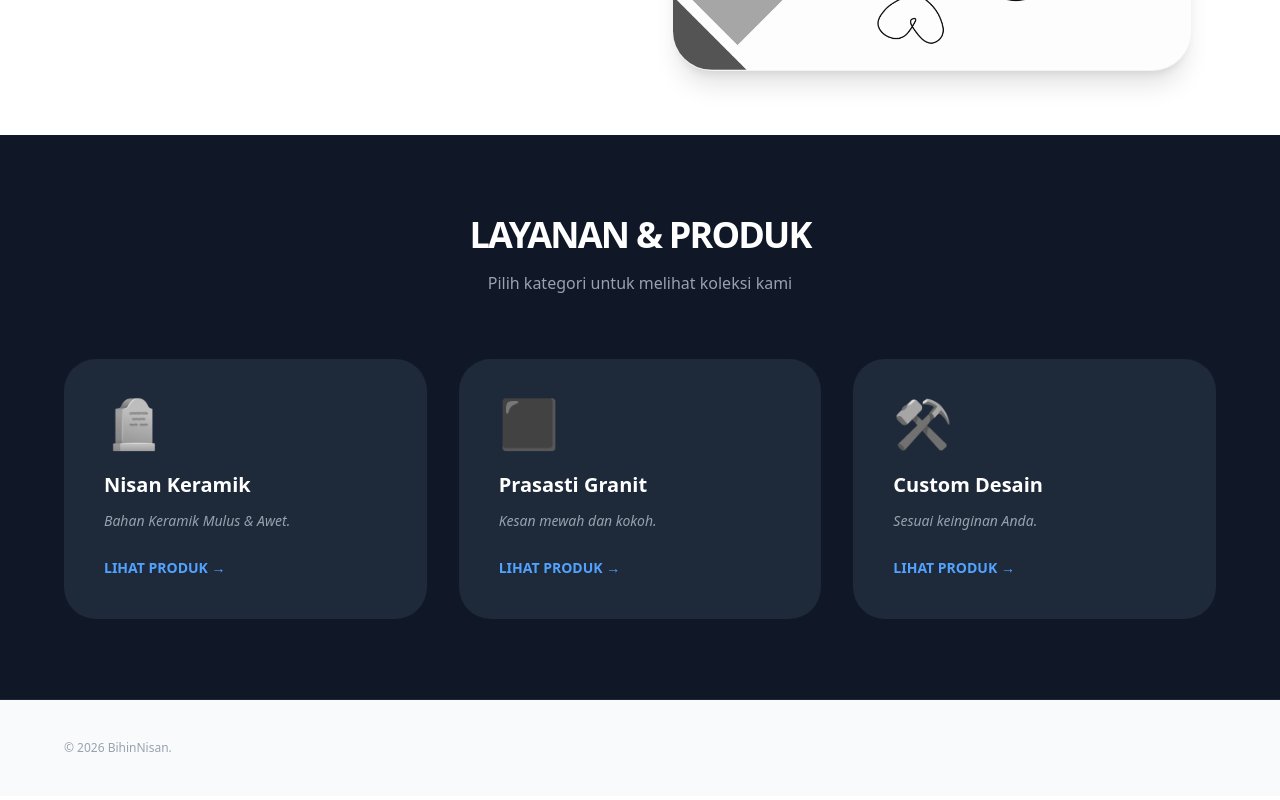
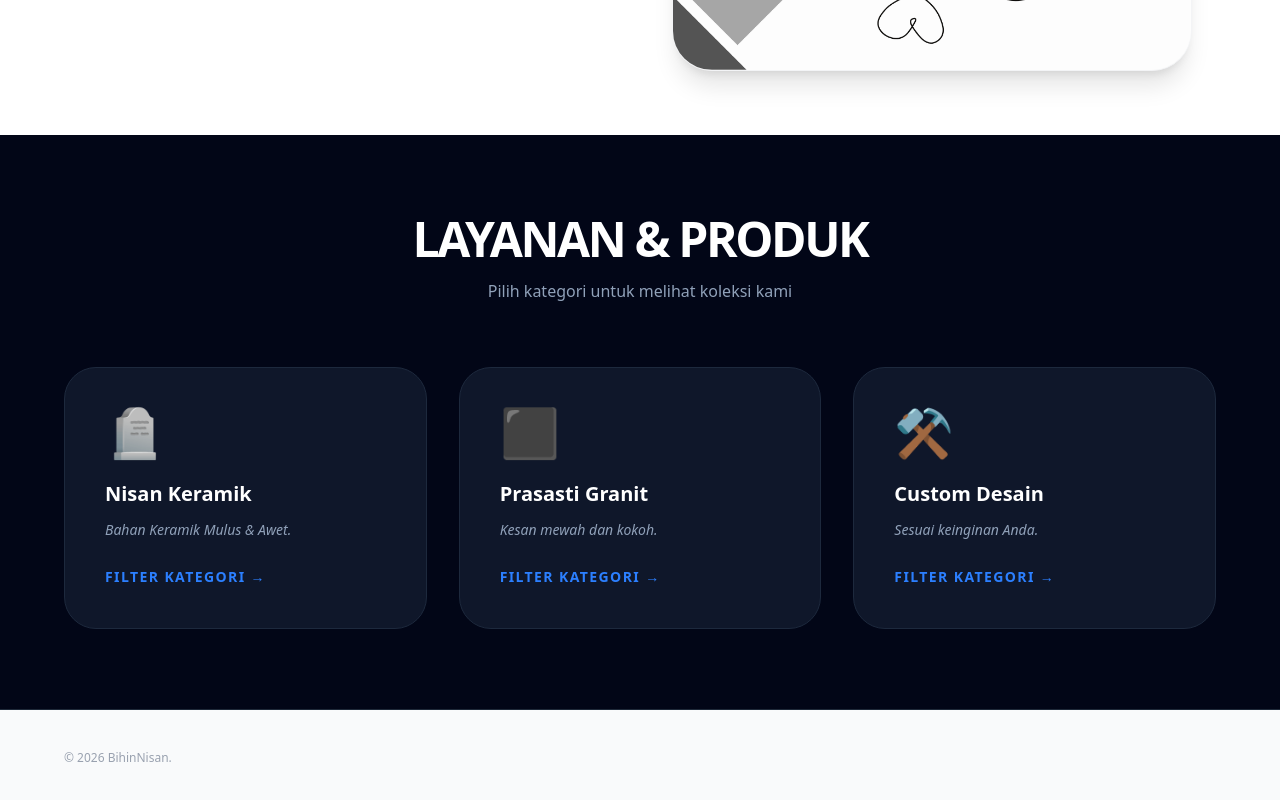
Before and after one commit to RyooCompany/Web-Nisan, a Next.js app: page / in a window 1280 px wide. Shown: the part 1109-1909 px from the top of the page. Built offline with nearby package versions, Linux system fonts and the light colour scheme.

Commit message:
fix: mengembalikan fungsi filter pada kategori di halaman utama

```diff
--- a/app/page.js
+++ b/app/page.js
@@ -1,21 +1,10 @@
 "use client";
-import { useState } from 'react';
 import Link from 'next/link';
-import CheckoutModal from "@/components/CheckoutModal";
 
 export const dynamic = 'force-dynamic';
 
 export default function CompanyProfile() {
   const noWA = "6281214562122";
-
-  // State untuk menyimpan produk yang dipilih pembeli
-  const [produkTerpilih, setProdukTerpilih] = useState(null);
-
-  // Fungsi pembantu agar tombol "LIHAT PRODUK" bisa membuka modal
-  const bukaModal = (e, nama, harga, kategori) => {
-    e.preventDefault(); // Mencegah Link berpindah halaman secara default
-    setProdukTerpilih({ nama, harga, kategori });
-  };
 
   return (
     <div className="min-h-screen bg-white text-gray-800 font-sans scroll-smooth">
@@ -55,6 +44,7 @@ export default function CompanyProfile() {
           </div>
         </div>
 
+        {/* LOGO FULL */}
         <div className="order-1 md:order-2 bg-gray-50 aspect-square rounded-[32px] md:rounded-[40px] overflow-hidden shadow-xl border border-gray-100 relative group p-0">
           <img
             src="/logo(1).png"
@@ -65,46 +55,37 @@ export default function CompanyProfile() {
       </section>
 
       {/* KATALOG (GRID KATEGORI) */}
-      <section id="produk" className="py-20 bg-gray-900 text-white px-6">
+      <section id="produk" className="py-20 bg-[#020617] text-white px-6">
         <div className="max-w-6xl mx-auto">
           <div className="text-center mb-16">
-            <h3 className="text-3xl md:text-4xl font-black mb-4 uppercase tracking-tighter">Layanan & Produk</h3>
-            <p className="text-gray-400 text-sm md:text-base">Pilih kategori untuk melihat koleksi kami</p>
+            <h3 className="text-3xl md:text-5xl font-black mb-4 uppercase tracking-tighter">Layanan & Produk</h3>
+            <p className="text-slate-400 text-sm md:text-base">Pilih kategori untuk melihat koleksi kami</p>
           </div>
 
           <div className="grid grid-cols-1 sm:grid-cols-2 md:grid-cols-3 gap-6 md:gap-8">
-            {/* Kartu Nisan Keramik */}
-            <div
-              onClick={(e) => bukaModal(e, "Nisan Keramik", 750000, "keramik")}
-              className="cursor-pointer group bg-gray-800 p-8 md:p-10 rounded-[24px] md:rounded-[32px] hover:bg-white transition-all duration-500"
-            >
-              <div className="text-5xl mb-6 grayscale group-hover:grayscale-0 transition">🪦</div>
-              <h4 className="text-xl font-bold mb-3 group-hover:text-black">Nisan Keramik</h4>
-              <p className="text-gray-400 text-sm mb-6 group-hover:text-gray-600 italic">Bahan Keramik Mulus & Awet.</p>
-              <span className="text-blue-400 group-hover:text-blue-600 font-black text-sm">LIHAT PRODUK →</span>
-            </div>
+            {/* LINK KE PRODUK KERAMIK */}
+            <Link href="/produk?filter=kramik" className="group bg-[#0f172a] p-8 md:p-10 rounded-[32px] border border-slate-800 hover:border-blue-500 transition-all duration-500 hover:shadow-[0_0_30px_rgba(59,130,246,0.2)]">
+              <div className="text-5xl mb-6 transform group-hover:scale-110 transition-transform duration-500">🪦</div>
+              <h4 className="text-xl font-bold mb-3 text-white">Nisan Keramik</h4>
+              <p className="text-slate-400 text-sm mb-6 italic">Bahan Keramik Mulus & Awet.</p>
+              <span className="text-blue-500 group-hover:text-blue-400 font-black text-sm uppercase tracking-widest">FILTER KATEGORI →</span>
+            </Link>
 
-            {/* Kartu Prasasti Granit */}
-            <div
-              onClick={(e) => bukaModal(e, "Prasasti Granit", 1200000, "granit")}
-              className="cursor-pointer group bg-gray-800 p-8 md:p-10 rounded-[24px] md:rounded-[32px] hover:bg-white transition-all duration-500"
-            >
-              <div className="text-5xl mb-6 grayscale group-hover:grayscale-0 transition">⬛</div>
-              <h4 className="text-xl font-bold mb-3 group-hover:text-black">Prasasti Granit</h4>
-              <p className="text-gray-400 text-sm mb-6 group-hover:text-gray-600 italic">Kesan mewah dan kokoh.</p>
-              <span className="text-blue-400 group-hover:text-blue-600 font-black text-sm">LIHAT PRODUK →</span>
-            </div>
+            {/* LINK KE PRODUK GRANIT */}
+            <Link href="/produk?filter=granit" className="group bg-[#0f172a] p-8 md:p-10 rounded-[32px] border border-slate-800 hover:border-blue-500 transition-all duration-500 hover:shadow-[0_0_30px_rgba(59,130,246,0.2)]">
+              <div className="text-5xl mb-6 transform group-hover:scale-110 transition-transform duration-500">⬛</div>
+              <h4 className="text-xl font-bold mb-3 text-white">Prasasti Granit</h4>
+              <p className="text-slate-400 text-sm mb-6 italic">Kesan mewah dan kokoh.</p>
+              <span className="text-blue-500 group-hover:text-blue-400 font-black text-sm uppercase tracking-widest">FILTER KATEGORI →</span>
+            </Link>
 
-            {/* Kartu Custom Desain */}
-            <div
-              onClick={(e) => bukaModal(e, "Custom Desain", 500000, "custom")}
-              className="cursor-pointer group bg-gray-800 p-8 md:p-10 rounded-[24px] md:rounded-[32px] hover:bg-white transition-all duration-500"
-            >
-              <div className="text-5xl mb-6 grayscale group-hover:grayscale-0 transition">⚒️</div>
-              <h4 className="text-xl font-bold mb-3 group-hover:text-black">Custom Desain</h4>
-              <p className="text-gray-400 text-sm mb-6 group-hover:text-gray-600 italic">Sesuai keinginan Anda.</p>
-              <span className="text-blue-400 group-hover:text-blue-600 font-black text-sm">LIHAT PRODUK →</span>
-            </div>
+            {/* LINK KE PRODUK CUSTOM */}
+            <Link href="/produk?filter=custom" className="group bg-[#0f172a] p-8 md:p-10 rounded-[32px] border border-slate-800 hover:border-blue-500 transition-all duration-500 hover:shadow-[0_0_30px_rgba(59,130,246,0.2)]">
+              <div className="text-5xl mb-6 transform group-hover:scale-110 transition-transform duration-500">⚒️</div>
+              <h4 className="text-xl font-bold mb-3 text-white">Custom Desain</h4>
+              <p className="text-slate-400 text-sm mb-6 italic">Sesuai keinginan Anda.</p>
+              <span className="text-blue-500 group-hover:text-blue-400 font-black text-sm uppercase tracking-widest">FILTER KATEGORI →</span>
+            </Link>
           </div>
         </div>
       </section>
@@ -115,14 +96,6 @@ export default function CompanyProfile() {
           <p>&copy; 2026 BihinNisan.</p>
         </div>
       </footer>
-
-      {/* MODAL CHECKOUT - Muncul secara otomatis jika ada produk terpilih */}
-      {produkTerpilih && (
-        <CheckoutModal
-          produk={produkTerpilih}
-          onClose={() => setProdukTerpilih(null)}
-        />
-      )}
     </div>
   );
 }
--- a/app/produk/page.js
+++ b/app/produk/page.js
@@ -1,7 +1,6 @@
 "use client";
 import { useState, useEffect, Suspense } from 'react';
 import { useSearchParams } from 'next/navigation';
-import Link from 'next/link';
 import CheckoutModal from '@/components/CheckoutModal';
 
 const SUPABASE_URL = "https://zjqtknrztqrevjnttkgh.supabase.co";
@@ -42,60 +41,27 @@ function ProdukContent() {
     ambilData();
   }, [filter]);
 
-  // Data Kategori untuk Filter
-  const layananData = [
-    { nama: "Nisan Keramik", filter: "kramik", ikon: "🪦", deskripsi: "Bahan Keramik Mulus & Awet." },
-    { nama: "Prasasti Granit", filter: "granit", ikon: "⬛", deskripsi: "Kesan mewah dan kokoh." },
-    { nama: "Custom Desain", filter: "custom", ikon: "⚒️", deskripsi: "Sesuai keinginan Anda." },
-  ];
-
   return (
     <div className="min-h-screen bg-[#020617] text-white p-6 md:p-12 font-sans">
-      <div className="max-w-7xl mx-auto">
+      <div className="max-w-7xl mx-auto pt-4">
 
-        {/* HEADER & KARTU FILTER */}
-        <div className="text-center mb-16 animate-in fade-in slide-in-from-top duration-700">
-          <h1 className="text-4xl md:text-6xl font-black uppercase tracking-tighter mb-4">
-            LAYANAN & PRODUK
+        {/* DAFTAR PRODUK DARI SUPABASE (Langsung di paling atas) */}
+        <div className="mb-20">
+          <h1 className="text-3xl md:text-5xl font-black mb-8 border-b border-slate-800 pb-6 uppercase tracking-tighter">
+            {filter ? `Kategori: ${filter}` : "Katalog Produk"}
           </h1>
-          <p className="text-gray-400 font-medium">Pilih kategori untuk melihat koleksi kami</p>
-        </div>
-
-        <div className="grid grid-cols-1 sm:grid-cols-2 md:grid-cols-3 gap-8 mb-20">
-          {layananData.map((item, index) => (
-            <Link
-              href={`/produk?filter=${item.filter}`}
-              key={index}
-              className={`group p-8 md:p-10 rounded-[40px] border flex flex-col items-start transition-all duration-500 hover:border-blue-500 hover:shadow-[0_0_30px_rgba(59,130,246,0.2)] relative overflow-hidden ${filter === item.filter ? 'bg-blue-900/20 border-blue-500' : 'bg-[#0f172a] border-slate-800'}`}
-            >
-              <div className="absolute -right-4 -top-4 w-24 h-24 bg-blue-600/10 rounded-full blur-2xl group-hover:bg-blue-600/20 transition-all"></div>
-              <div className="text-5xl mb-6 transform group-hover:scale-110 transition-transform duration-500">{item.ikon}</div>
-              <h4 className="text-2xl font-black mb-3 tracking-tight">{item.nama}</h4>
-              <p className="text-slate-400 text-sm mb-8 flex-grow leading-relaxed">{item.deskripsi}</p>
-              <span className="text-blue-400 font-black text-sm uppercase tracking-widest group-hover:translate-x-2 transition-transform">
-                FILTER KATEGORI →
-              </span>
-            </Link>
-          ))}
-        </div>
-
-        {/* DAFTAR PRODUK DARI SUPABASE */}
-        <div className="mb-20">
-          <h2 className="text-2xl font-bold mb-8 border-b border-slate-800 pb-4">
-            {filter ? `Menampilkan Kategori: ${filter.toUpperCase()}` : "Semua Produk"}
-          </h2>
 
           {loading ? (
             <div className="text-center py-20 text-blue-500 font-bold animate-pulse tracking-widest uppercase">Memuat Produk...</div>
           ) : (
-            <div className="grid grid-cols-2 md:grid-cols-3 lg:grid-cols-4 gap-6">
+            <div className="grid grid-cols-2 md:grid-cols-3 lg:grid-cols-4 gap-4 md:gap-6">
               {produkList.length > 0 ? produkList.map((item) => (
                 <div
                   key={item.id}
                   className="bg-[#0f172a] rounded-3xl border border-slate-800 overflow-hidden group hover:border-blue-500 transition-all cursor-pointer flex flex-col"
                   onClick={() => setProdukTerpilih(item)}
                 >
-                  <div className="aspect-square bg-slate-800 overflow-hidden relative">
+                  <div className="aspect-[4/5] w-full bg-slate-800 overflow-hidden relative">
                     <img src={item.foto} alt={item.nama} className="w-full h-full object-cover group-hover:scale-110 transition-transform duration-700" />
                     <div className="absolute top-3 left-3 px-3 py-1 bg-black/60 backdrop-blur-md rounded-full text-[10px] font-black text-blue-400 uppercase">
                       {item.kategori}
@@ -103,11 +69,13 @@ function ProdukContent() {
                   </div>
                   <div className="p-5 flex-grow flex flex-col justify-between">
                     <div>
-                      <h3 className="font-bold text-lg mb-2 leading-tight">{item.nama}</h3>
+                      <h3 className="font-bold text-base md:text-lg mb-1 leading-tight">{item.nama}</h3>
                     </div>
-                    <div className="mt-4">
-                      <p className="text-blue-400 font-black mb-4">Rp {item.harga ? Number(item.harga).toLocaleString('id-ID') : "0"}</p>
-                      <button className="w-full bg-blue-600 hover:bg-blue-500 text-white text-sm font-bold py-3 rounded-xl transition-colors shadow-lg shadow-blue-600/20">
+                    <div className="mt-3">
+                      <p className="text-blue-400 font-black mb-4 text-sm md:text-base">
+                        Rp {item.harga ? Number(item.harga).toLocaleString('id-ID') : "0"}
+                      </p>
+                      <button className="w-full bg-blue-600 hover:bg-blue-500 text-white text-xs md:text-sm font-bold py-3 rounded-xl transition-colors shadow-lg shadow-blue-600/20">
                         BELI SEKARANG
                       </button>
                     </div>
```
